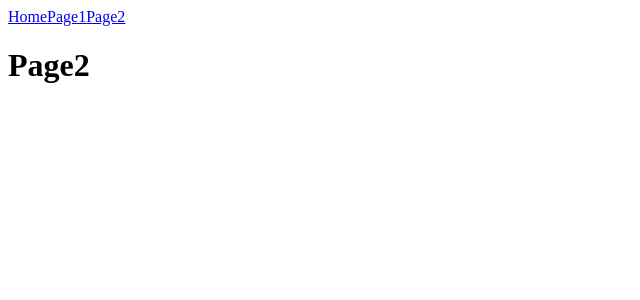
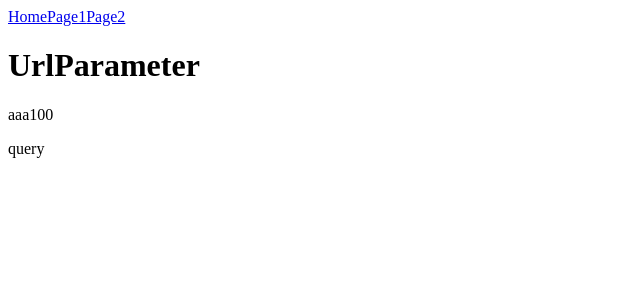
Before and after one commit to nagisora/react-basis, a React (Vite) app: page /page2/100 in a window 1280 px wide. Shown: the top 300 px of the page, without its empty margins (0-640 px from the left). Built offline with nearby package versions, Linux system fonts and the light colour scheme.

Commit message:
sec5修了

```diff
--- a/src/App.jsx
+++ b/src/App.jsx
@@ -1,10 +1,6 @@
-import { BrowserRouter, Link, Switch, Route } from "react-router-dom";
+import { BrowserRouter, Link } from "react-router-dom";
+import { Router } from "./router/Router";
 
-import { Home } from "./Home"
-import { Page1 } from "./Page1"
-import { Page1DetailA } from "./Page1DetailA"
-import { Page1DetailB } from "./Page1DetailB"
-import { Page2 } from "./Page2"
 
 export const App = () => {
   return (
@@ -14,33 +10,7 @@ export const App = () => {
         <Link to="/page1">Page1</Link>
         <Link to="/page2">Page2</Link>
       </div>
-      <Switch>
-        <Route exact path="/">
-          <Home />
-        </Route>
-        {/* <Route path="/page1">
-          <Page1 />
-        </Route> */}
-        <Route
-          path="/page1"
-          render={( {match: { url }}) => (
-            <Switch>
-              <Route exact path={url}>
-                <Page1 />
-              </Route>
-              <Route path={`${url}/detailA`}>
-                <Page1DetailA />
-              </Route>
-              <Route path={`${url}/detailB`}>
-                <Page1DetailB />
-              </Route>
-            </Switch>
-          )}
-        />
-        <Route path="/page2">
-          <Page2 />
-        </Route>
-      </Switch>
+      <Router />
     </BrowserRouter>
   )
 }
--- a/src/Page1.jsx
+++ b/src/Page1.jsx
@@ -1,11 +1,19 @@
-import { Link } from "react-router-dom";
+import { Link, useHistory } from "react-router-dom";
 
 export const Page1 = () => {
+  const arr = [...Array(100).keys()];
+
+  const history = useHistory();
+
+  const onClickDetailA = () => history.push("/page1/detailA");
+
   return (
     <div>
       <h1>Page1</h1>
-      <Link to="/page1/detailA">DetailA</Link>
+      <Link to={{ pathname: "/page1/detailA", state: arr}}>DetailA</Link>
       <Link to="/page1/detailB">DetailB</Link>
+      <br />
+      <button onClick={onClickDetailA}>DetailA</button>
     </div>
   );
 };
--- a/src/Page1DetailA.jsx
+++ b/src/Page1DetailA.jsx
@@ -1,5 +1,16 @@
+import { useLocation, useHistory } from "react-router-dom";
+
 export const Page1DetailA = () => {
+  const history = useHistory();
+  const {state} = useLocation();
+  console.log(state);
+
+  const onClickBack = () => history.goBack();
+
   return (
-    <h1>Page1DetailA</h1>
+    <div>
+      <h1>Page1DetailA</h1>
+      <button onClick={onClickBack}>戻る</button>
+    </div>
   );
 };
--- a/src/Page2.jsx
+++ b/src/Page2.jsx
@@ -1,5 +1,11 @@
+import { Link } from "react-router-dom";
+
 export const Page2 = () => {
   return (
-    <h1>Page2</h1>
+    <div>
+      <h1>Page2</h1>
+      <Link to="/page2/100">Url Param</Link>
+      <Link to="/page2/100?name=hogehoge">Query Param</Link>
+    </div>
   );
 };
--- /dev/null
+++ b/src/Page404.jsx
@@ -0,0 +1,10 @@
+import { Link } from "react-router-dom";
+
+export const Page404 = () => {
+  return (
+    <div>
+      <h1>404 not found</h1>
+      <Link to="/" />
+    </div>
+  );
+};
--- /dev/null
+++ b/src/UrlParameter.jsx
@@ -0,0 +1,15 @@
+import { useParams, useLocation } from "react-router-dom";
+
+export const UrlParameter = () => {
+  const { id } = useParams();
+  const { search } = useLocation();
+  const query = new URLSearchParams(search);
+  console.log(query);
+  return (
+    <div>
+      <h1>UrlParameter</h1>
+      <p>aaa{id}</p>
+      <p>query {query.get("name")}</p>
+    </div>
+  );
+};
--- /dev/null
+++ b/src/router/Page1Routes.jsx
@@ -0,0 +1,21 @@
+import { Page1 } from "../Page1";
+import { Page1DetailA } from "../Page1DetailA";
+import { Page1DetailB } from "../Page1DetailB";
+
+export const page1Routes = [
+  {
+    path: "/",
+    exact: true,
+    children: <Page1 />
+  },
+  {
+    path: "/detailA",
+    exact: false,
+    children: <Page1DetailA />
+  },
+  {
+    path: "/detailB",
+    exact: false,
+    children: <Page1DetailB />
+  },
+];
--- /dev/null
+++ b/src/router/Page2Routes.jsx
@@ -0,0 +1,16 @@
+import { Page2 } from "../Page2";
+import { UrlParameter } from "../UrlParameter";
+
+
+export const page2Routes = [
+  {
+    path: "/",
+    exact: true,
+    children: <Page2 />
+  },
+  {
+    path: "/:id",
+    exact: false,
+    children: <UrlParameter />
+  },
+];
--- /dev/null
+++ b/src/router/Router.jsx
@@ -0,0 +1,51 @@
+import { Switch, Route } from "react-router-dom";
+
+import { Home } from "../Home";
+import { page1Routes } from "./Page1Routes";
+import { page2Routes } from "./Page2Routes";
+import { Page404 } from "../Page404";
+
+export const Router = () => {
+  return (
+    <Switch>
+      <Route exact path="/">
+        <Home />
+      </Route>
+      <Route
+        path="/page1"
+        render={( {match: { url }}) => (
+          <Switch>
+            {page1Routes.map((route) => (
+              <Route
+                key={route.path}
+                exact={route.exact}
+                path={`${url}${route.path}`}
+              >
+                {route.children}
+              </Route>
+            ))}
+          </Switch>
+        )}
+      />
+      <Route
+        path="/page2"
+        render={( {match: { url }}) => (
+          <Switch>
+            {page2Routes.map((route) => (
+              <Route
+                key={route.path}
+                exact={route.exact}
+                path={`${url}${route.path}`}
+              >
+                {route.children}
+              </Route>
+            ))}
+          </Switch>
+        )}
+      />
+      <Route path="*">
+        <Page404 />
+      </Route>
+    </Switch>
+  );
+}
```
